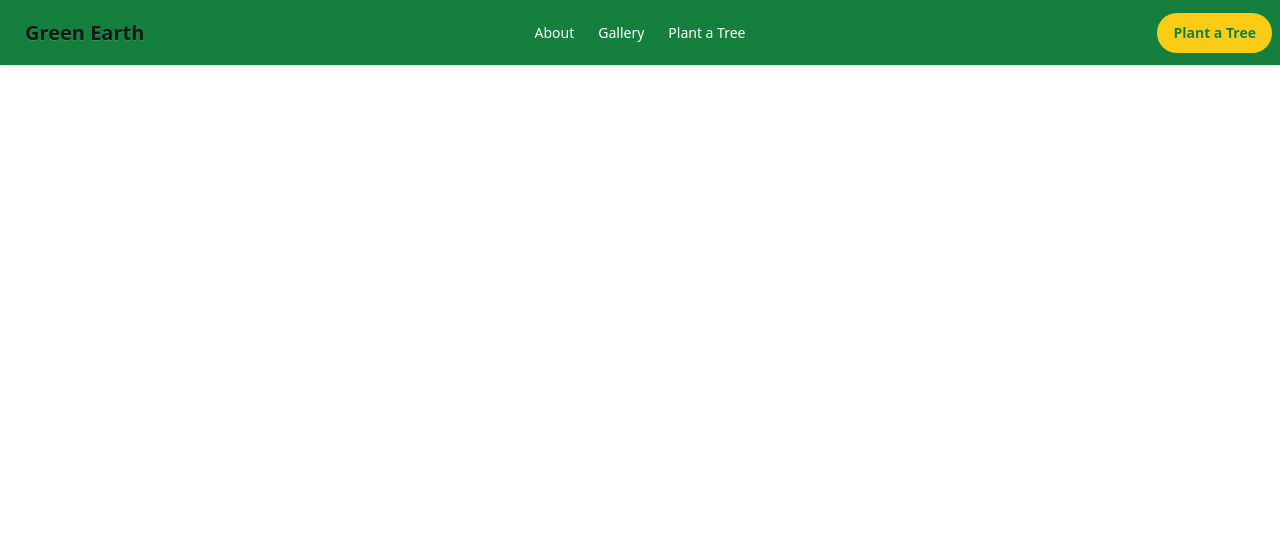
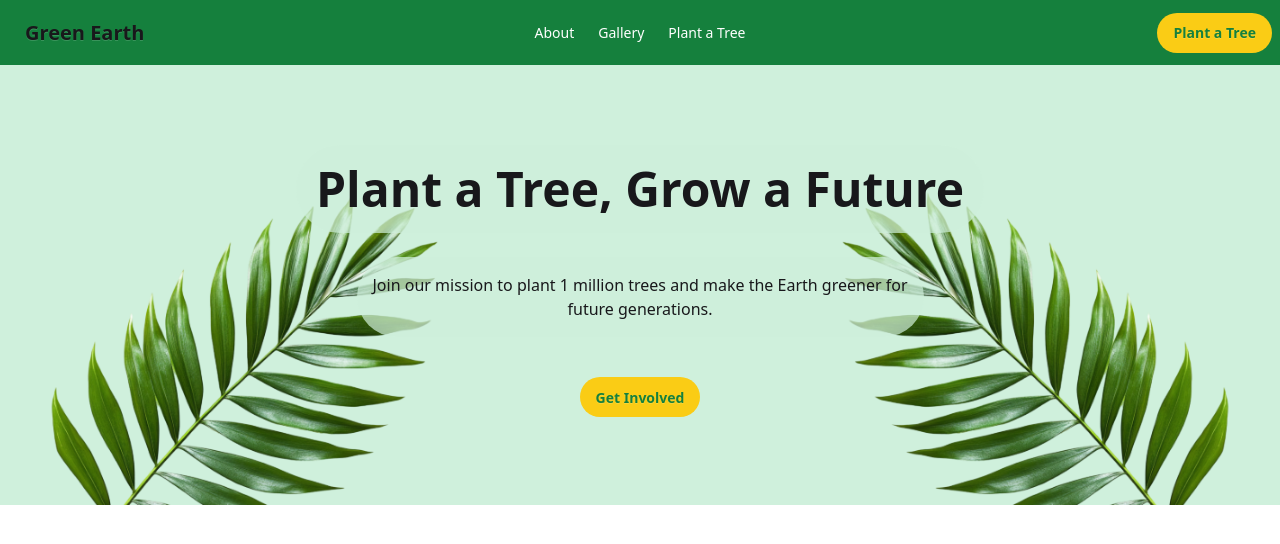
Before and after one commit to s1archosaur/Assignment_6, a plain HTML site: page index.html in a window 1280 px wide. Drawn offline with nearby package versions, Linux system fonts and the light colour scheme.

Commit message:
add hero banner

```diff
--- a/index.html
+++ b/index.html
@@ -56,6 +56,20 @@
         </div>
 
 
+        <div class="banner bg-[#CFF0DC] flex flex-col sm:flex-row justify-center sm:justify-between items-center relative min-h-[35vh] md:min-h-[50vh] lg:min-h-[55vh] overflow-hidden">
+            <div class="absolute -bottom-5 sm:-bottom-10 lg:-bottom-5 -left-9 sm:-left-12 lg:-left-9 sm:rotate-180 lg:rotate-0 scale-90">
+                <img src="assets/hero-leaf1.png" alt="picture of a leaf" class="">
+            </div>
+            <div class="flex flex-col flex-1 justify-center items-center text-center relative px-2 sm:px-4 md:px-6 lg:px-8 z-999">
+                <h1 class="mb-2 sm:mb-4 md:mb-6 text-lg sm:text-2xl md:text-3xl lg:text-5xl font-bold bg-[#CFF0DC]/70 p-1 sm:p-3 md:p-4 lg:p-5 rounded-full">Plant a Tree, Grow a Future</h1>
+                <p class="mb-6 sm:mb-8 md:mb-10 text-sm sm:text-xs md:text-sm lg:text-base bg-[#CFF0DC]/70 p-1 sm:p-2 md:p-3 lg:p-4 rounded-full text-opacity-80">Join our mission to plant 1 million trees and make the Earth greener for<br> future generations.</p>
+                <a class="btn rounded-full bg-[#FACC15] text-[#15803D] shadow-none border-0 hover:bg-white hover:text-black hover:border-1 hover:border-black  hover:shadow-black hover:shadow-sm mb-2">Get Involved</a>
+            </div>
+            <div class="hidden sm:block absolute -bottom-5 sm:-bottom-10 lg:-bottom-5 -right-9 sm:-right-12 lg:-right-9 rotate-180 lg:rotate-0 scale-90">
+                <img src="assets/hero-leaf2.png" alt="picture of a leaf" class="">
+            </div>
+        </div>
+
     </header>
 
 
```
